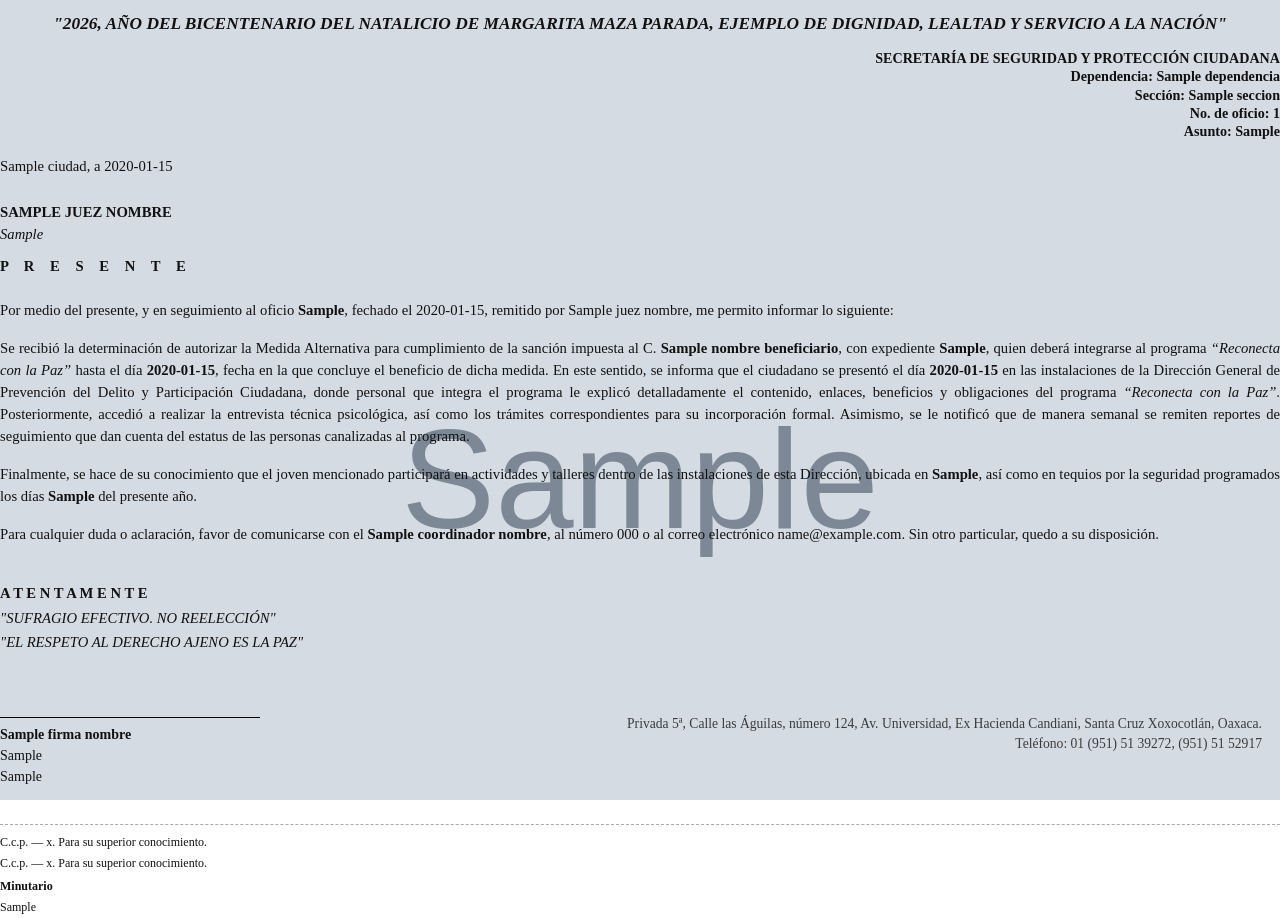
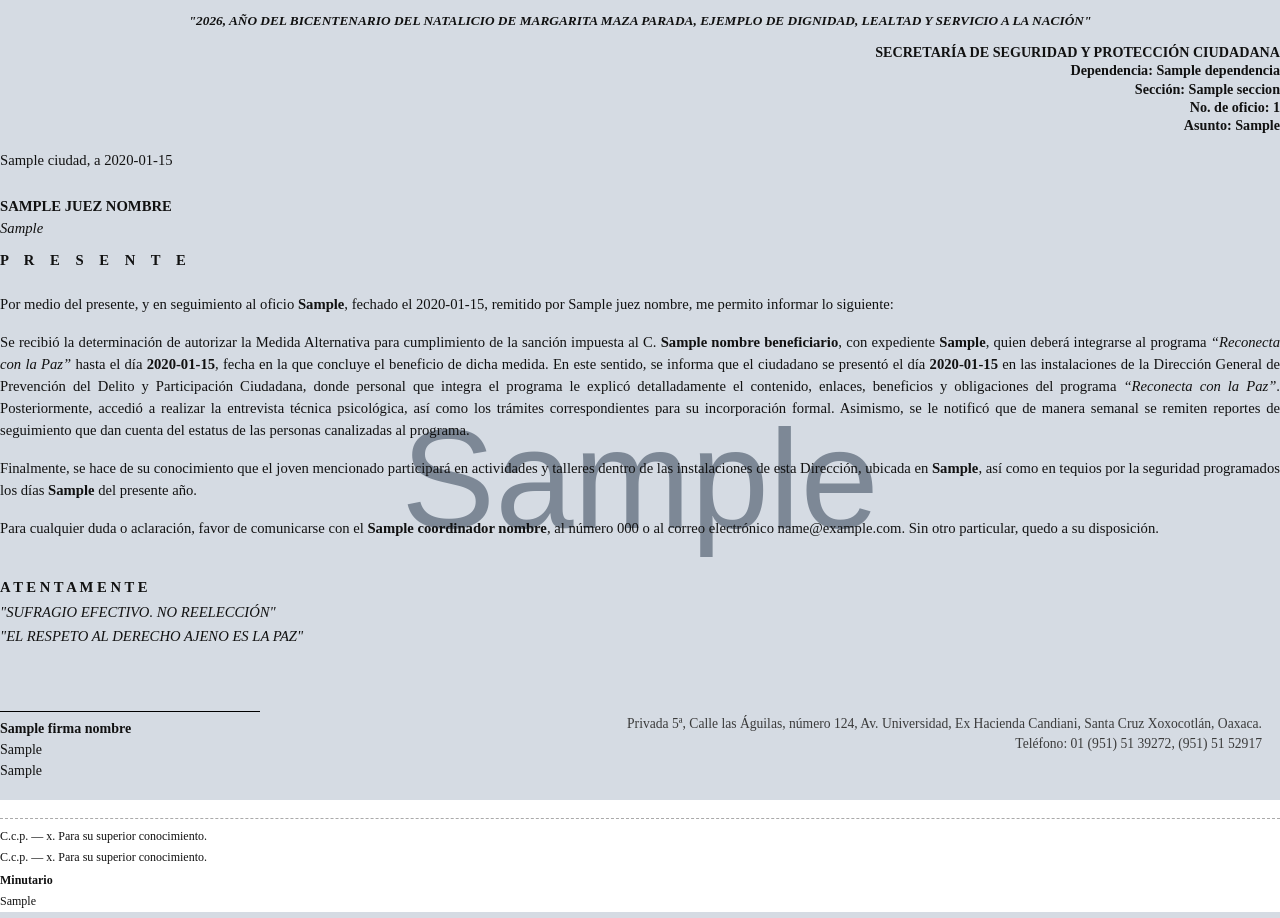
Before and after one commit to SSPEstadias/SSP-BACK, a Node project: template src/modules/civico/documentos/templates/oficio_incorporacion.hbs in a window 1280 px wide. Run offline with Node 20 templates, Linux system fonts and the light colour scheme; the template is opened without the code that fills it: most values are stand-ins (such as "Sample title", 1, 10 or a date in 2020); grey boxes marked "Sample" are stand-in pictures.

Commit message:
fix: reduce lema font-size and use inline watermark in oficio_incorporacion.hbs
Co-authored-by: YahirLeonn <169069284+YahirLeonn@users.noreply.github.com>
Agent-Logs-Url: https://github.com/SSPEstadias/SSP-BACK/sessions/ee281a8a-bc1f-4c8c-aecf-3fdcf47c08c2

```diff
--- a/src/modules/civico/documentos/templates/oficio_incorporacion.hbs
+++ b/src/modules/civico/documentos/templates/oficio_incorporacion.hbs
@@ -16,18 +16,9 @@
       line-height: 1.5;
       background: none !important;
     }
-    /* ── Marca de agua ─────────────────────────── */
-    .watermark-fondo {
-      position: fixed; top: 0; left: 0; width: 100vw; height: 100vh;
-      background: url('{{logoEncabezado}}') no-repeat left top !important;
-      background-size: cover !important;
-      z-index: -10;
-      opacity: 1;
-      pointer-events: none;
-    }
     /* ── Encabezado ────────────────────────────── */
     .encabezado-lema {
-      font-size: 13pt;
+      font-size: 10pt;
       font-style: italic;
       font-weight: bold;
       text-align: center;
@@ -81,7 +72,7 @@
 </head>
 <body>
   <!-- Marca de agua institucional en TODO el fondo -->
-  <div class="watermark-fondo"></div>
+  <div style="position: fixed; z-index: -1; top:0; left:0; width:100vw; height:100vh; background: url('{{logoEncabezado}}') no-repeat left top; background-size: cover; opacity: 1;"></div>
 
   <!-- Encabezado institucional y tabla de folio -->
   <div class="encabezado-lema">
```
